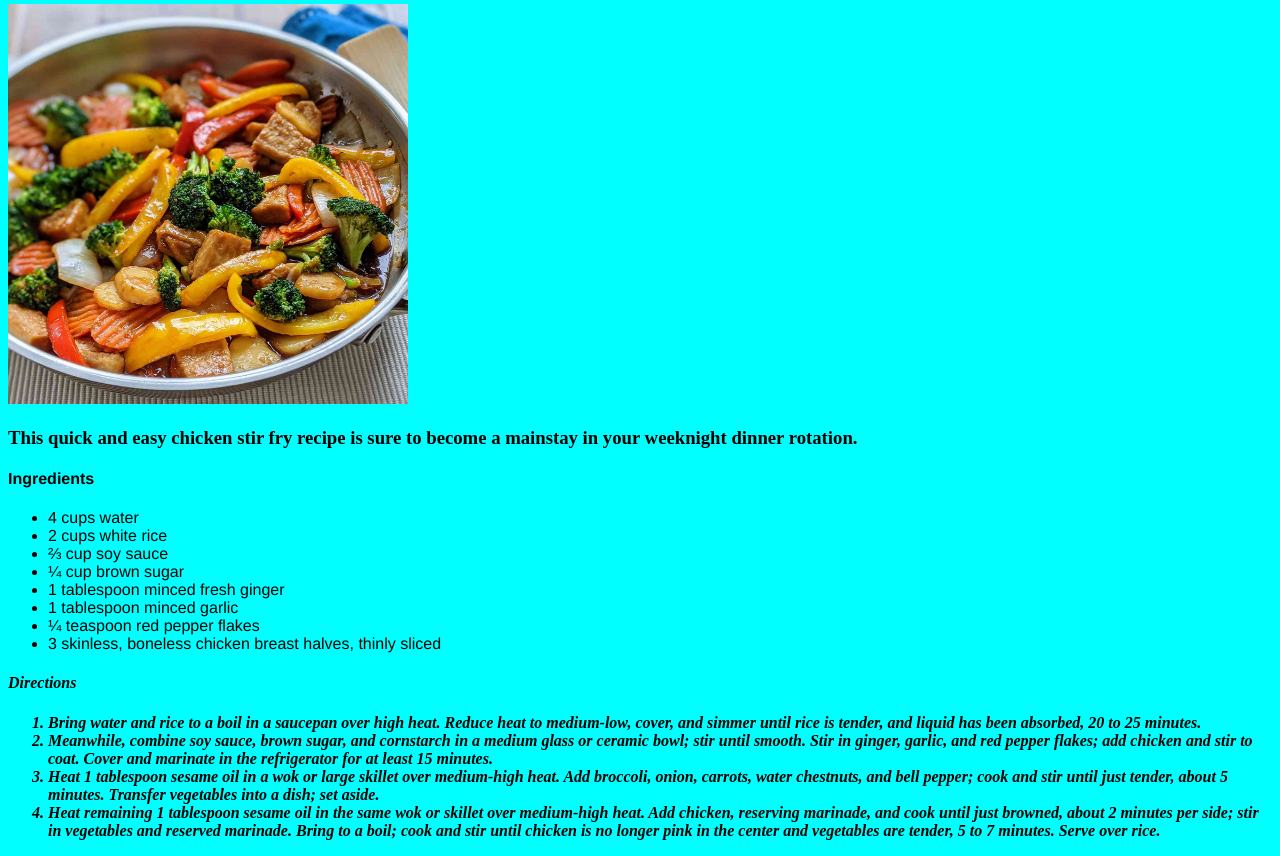
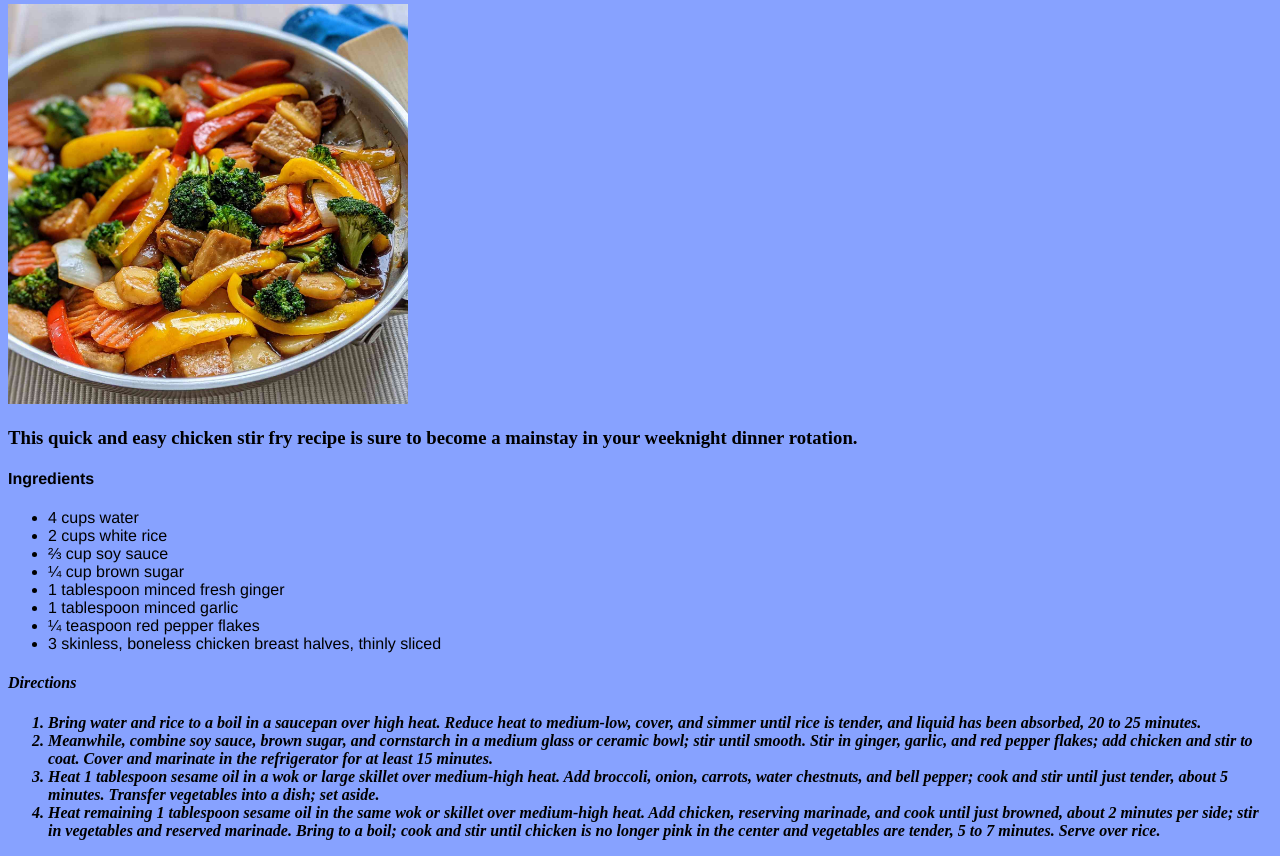
Before and after one commit to KTKarthick006/WEBD-PROJECTS-, a plain HTML site: page Project_1/Recipes/stirfry.html in a window 1280 px wide. Shown: the part 65-921 px from the top of the page. Drawn offline with Linux system fonts and the light colour scheme.

Commit message:
fix: resolve path issues to deploy page

```diff
--- a/Project_1/Recipes/style2.css
+++ b/Project_1/Recipes/style2.css
@@ -1,6 +1,7 @@
 *{
-    background-color: aqua;
+    background-color: #87A2FF;
 }
+
 .head
 {
     font-family: 'Trebuchet MS', 'Lucida Sans Unicode', 'Lucida Grande', 'Lucida Sans', Arial, sans-serif;
```
Also changed, not shown: index.html (renamed from Project_1/index.html, +1 -0 lines).
